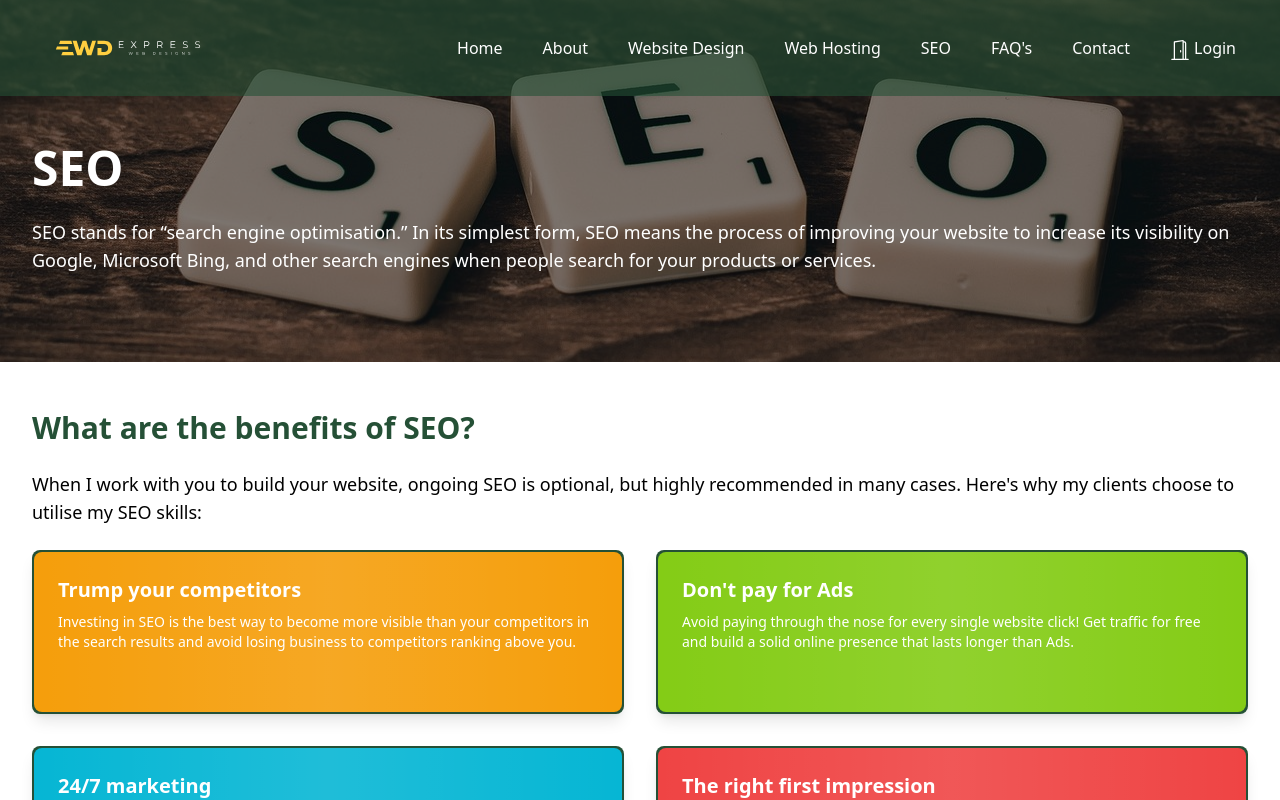
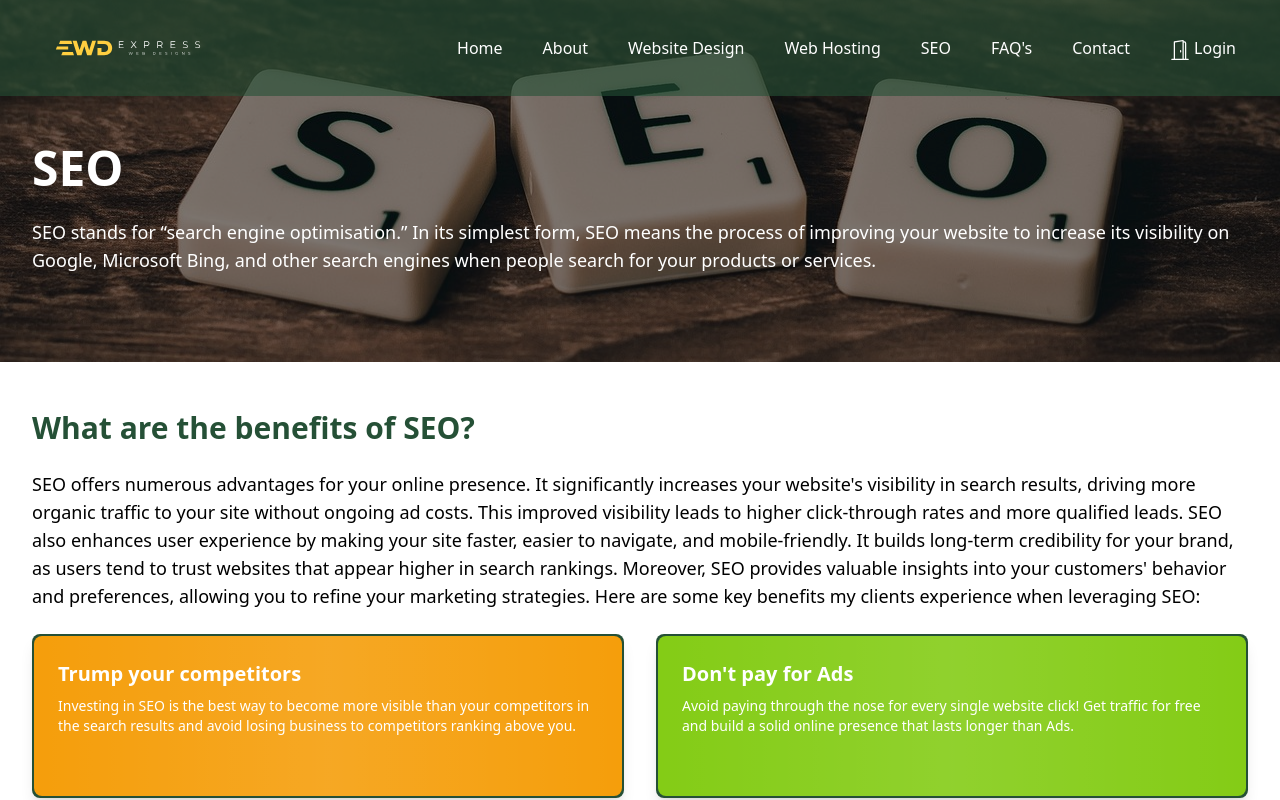
Before and after one commit to jdm1991/final-express, a Next.js app: page /seo in a window 1280 px wide. Shown: the top 800 px of the page. Built offline with nearby package versions, Linux system fonts and the light colour scheme.

Commit message:
SEO updates

```diff
--- a/src/app/seo/page.jsx
+++ b/src/app/seo/page.jsx
@@ -32,9 +32,17 @@ export default function SEO() {
           What are the benefits of SEO?
         </h2>
         <p className="text-lg mb-6">
-          When I work with you to build your website, ongoing SEO is optional,
-          but highly recommended in many cases. Here&apos;s why my clients
-          choose to utilise my SEO skills:
+          SEO offers numerous advantages for your online presence. It
+          significantly increases your website&apos;s visibility in search
+          results, driving more organic traffic to your site without ongoing ad
+          costs. This improved visibility leads to higher click-through rates
+          and more qualified leads. SEO also enhances user experience by making
+          your site faster, easier to navigate, and mobile-friendly. It builds
+          long-term credibility for your brand, as users tend to trust websites
+          that appear higher in search rankings. Moreover, SEO provides valuable
+          insights into your customers&apos; behavior and preferences, allowing
+          you to refine your marketing strategies. Here are some key benefits my
+          clients experience when leveraging SEO:
         </p>
         <div className="grid grid-cols-1 sm:grid-cols-2 gap-6 sm:gap-8">
           <div className="bg-[#255036] p-0.5 rounded-lg shadow-lg hover:scale-105 transition duration-300 ease-in-out group">
```
